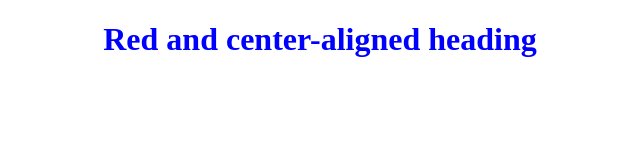
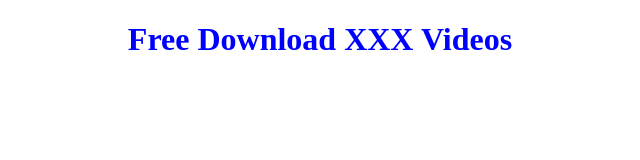
Before and after one commit to xsexxy/Sax-Live-1.3, a plain HTML site: page index.html in a window 1280 px wide. Shown: the whole page, without its empty margins (320-960 px from the left). Drawn offline with Linux system fonts and the light colour scheme.

Commit message:
Update index.html

```diff
--- a/index.html
+++ b/index.html
@@ -10,7 +10,7 @@
 </head>
 <body>
 
-<h1 class="center"><b>Red and center-aligned heading</b></h1>
+<h1 class="center"><b>Free Download XXX Videos</b></h1>
 
 </body>
 </html>
```
